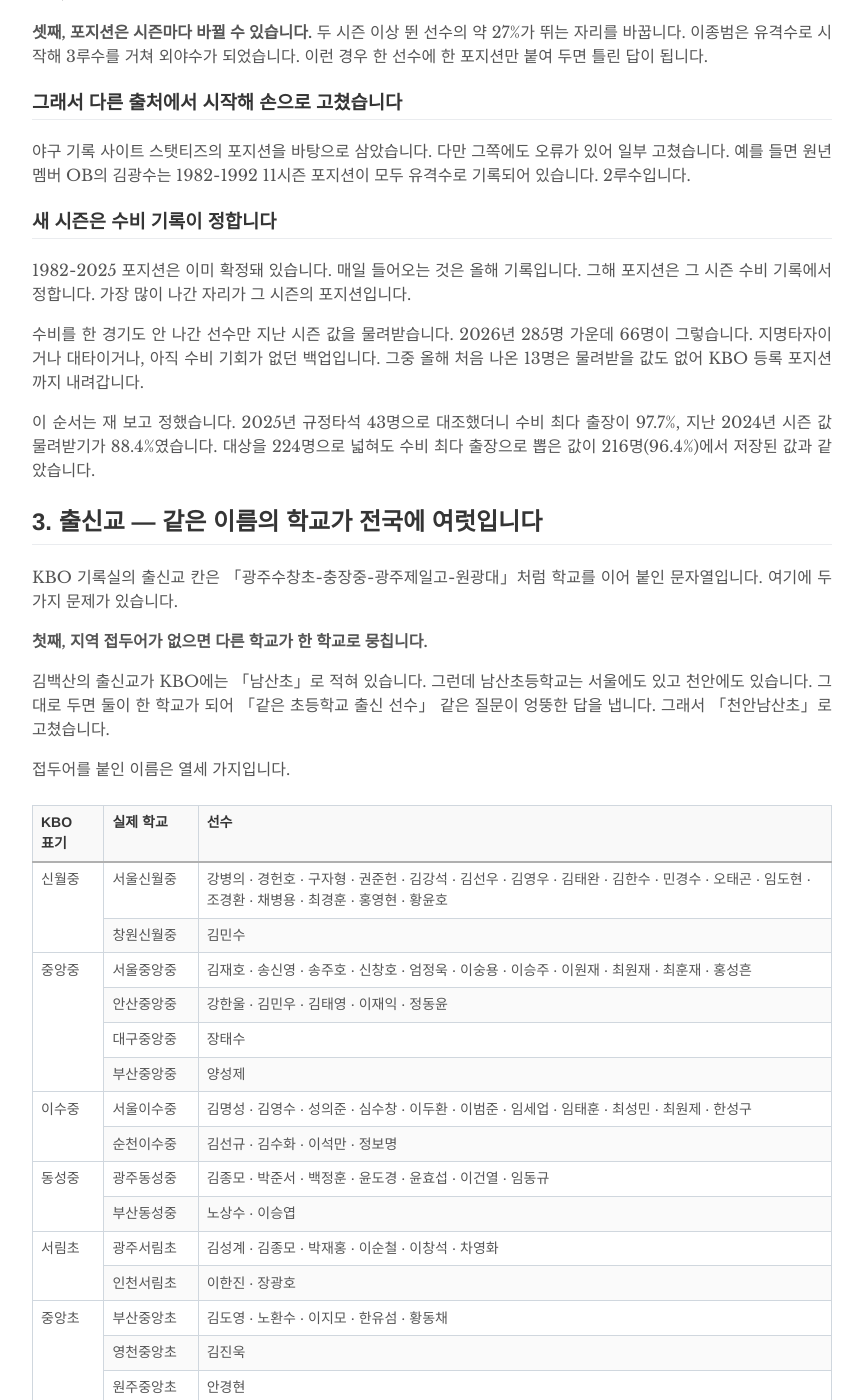
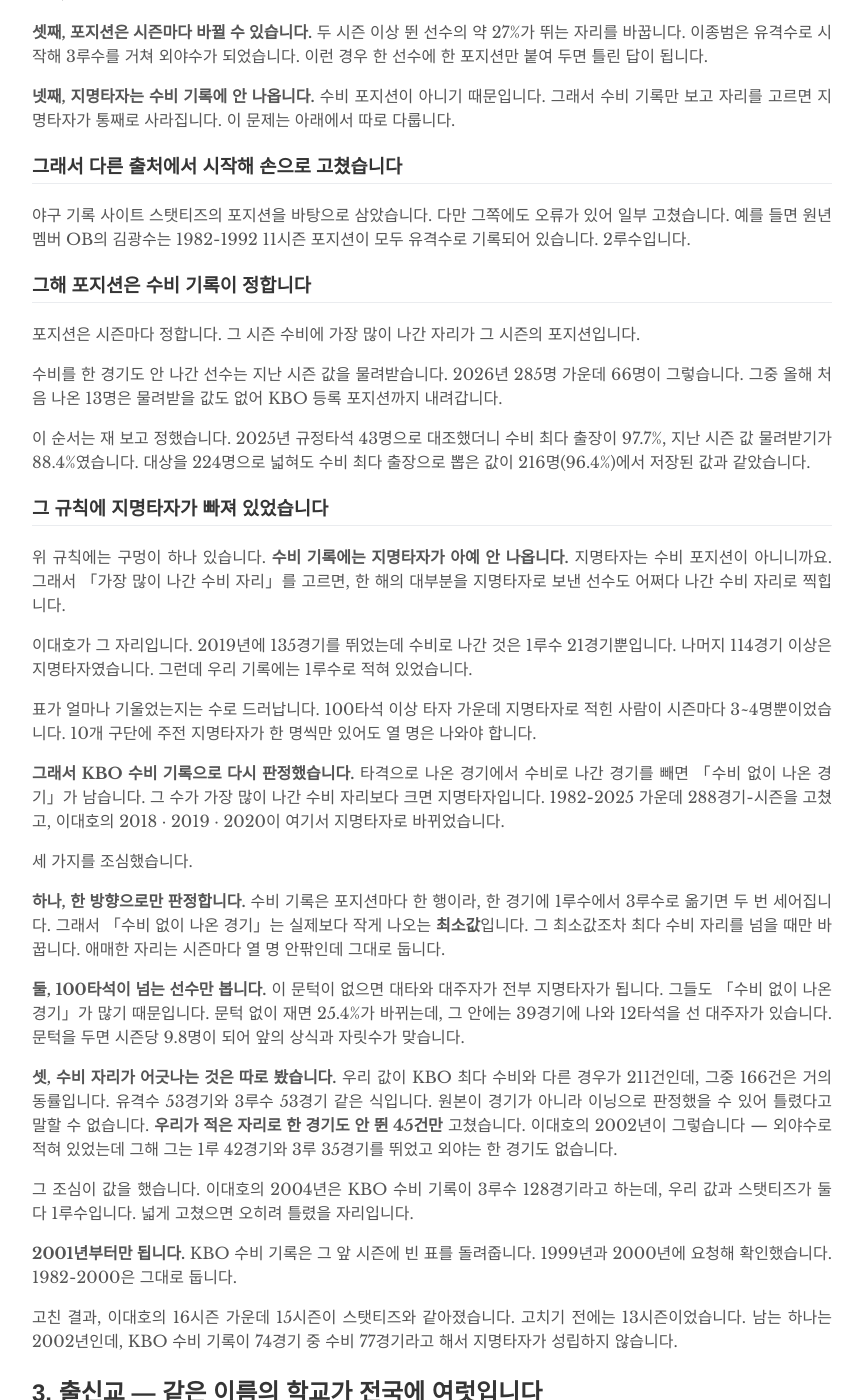
Before and after one commit to sylvakr/baseball-chart-blog, a Jekyll site: the page built from _posts/2026-09-09-draft-position-school.md, in a window 1280 px wide and 1400 px high, scrolled down 2917 px. Shown: the whole window, without its empty margins (208-1071 px from the left). Built offline with Jekyll 4.4.1, drawn with Linux system fonts in a browser that asks for light colours; some of the changed text lies outside the part shown.

Commit message:
vault backup: 2026-09-20 15:32:09

```diff
--- a/_posts/2026-09-09-draft-position-school.md
+++ b/_posts/2026-09-09-draft-position-school.md
@@ -4,7 +4,7 @@ title: "숫자는 KBO 그대로, 글자는 그렇지 않습니다"
 sticky: false
 hidden: false
 ---
-<sub>최종 수정 2026-09-09 20:43 KST</sub>
+<sub>최종 수정 2026-09-20 14:10 KST</sub>
 
 ## 무엇을 다루나
 
@@ -99,17 +99,43 @@ KBO 기록실의 `Draft` 칸은 「24 두산 1라운드 2순위」 같은 문자
 
 **셋째, 포지션은 시즌마다 바뀔 수 있습니다.** 두 시즌 이상 뛴 선수의 약 27%가 뛰는 자리를 바꿉니다. 이종범은 유격수로 시작해 3루수를 거쳐 외야수가 되었습니다. 이런 경우 한 선수에 한 포지션만 붙여 두면 틀린 답이 됩니다.
 
+**넷째, 지명타자는 수비 기록에 안 나옵니다.** 수비 포지션이 아니기 때문입니다. 그래서 수비 기록만 보고 자리를 고르면 지명타자가 통째로 사라집니다. 이 문제는 아래에서 따로 다룹니다.
+
 ### 그래서 다른 출처에서 시작해 손으로 고쳤습니다
 
 야구 기록 사이트 스탯티즈의 포지션을 바탕으로 삼았습니다. 다만 그쪽에도 오류가 있어 일부 고쳤습니다. 예를 들면 원년 멤버 OB의 김광수는 1982-1992 11시즌 포지션이 모두 유격수로 기록되어 있습니다. 2루수입니다.
 
-### 새 시즌은 수비 기록이 정합니다
+### 그해 포지션은 수비 기록이 정합니다
 
-1982-2025 포지션은 이미 확정돼 있습니다. 매일 들어오는 것은 올해 기록입니다. 그해 포지션은 그 시즌 수비 기록에서 정합니다. 가장 많이 나간 자리가 그 시즌의 포지션입니다.
+포지션은 시즌마다 정합니다. 그 시즌 수비에 가장 많이 나간 자리가 그 시즌의 포지션입니다.
 
-수비를 한 경기도 안 나간 선수만 지난 시즌 값을 물려받습니다. 2026년 285명 가운데 66명이 그렇습니다. 지명타자이거나 대타이거나, 아직 수비 기회가 없던 백업입니다. 그중 올해 처음 나온 13명은 물려받을 값도 없어 KBO 등록 포지션까지 내려갑니다.
+수비를 한 경기도 안 나간 선수는 지난 시즌 값을 물려받습니다. 2026년 285명 가운데 66명이 그렇습니다. 그중 올해 처음 나온 13명은 물려받을 값도 없어 KBO 등록 포지션까지 내려갑니다.
 
-이 순서는 재 보고 정했습니다. 2025년 규정타석 43명으로 대조했더니 수비 최다 출장이 97.7%, 지난 2024년 시즌 값 물려받기가 88.4%였습니다. 대상을 224명으로 넓혀도 수비 최다 출장으로 뽑은 값이 216명(96.4%)에서 저장된 값과 같았습니다.
+이 순서는 재 보고 정했습니다. 2025년 규정타석 43명으로 대조했더니 수비 최다 출장이 97.7%, 지난 시즌 값 물려받기가 88.4%였습니다. 대상을 224명으로 넓혀도 수비 최다 출장으로 뽑은 값이 216명(96.4%)에서 저장된 값과 같았습니다.
+
+### 그 규칙에 지명타자가 빠져 있었습니다
+
+위 규칙에는 구멍이 하나 있습니다. **수비 기록에는 지명타자가 아예 안 나옵니다.** 지명타자는 수비 포지션이 아니니까요. 그래서 「가장 많이 나간 수비 자리」를 고르면, 한 해의 대부분을 지명타자로 보낸 선수도 어쩌다 나간 수비 자리로 찍힙니다.
+
+이대호가 그 자리입니다. 2019년에 135경기를 뛰었는데 수비로 나간 것은 1루수 21경기뿐입니다. 나머지 114경기 이상은 지명타자였습니다. 그런데 우리 기록에는 1루수로 적혀 있었습니다.
+
+표가 얼마나 기울었는지는 수로 드러납니다. 100타석 이상 타자 가운데 지명타자로 적힌 사람이 시즌마다 3~4명뿐이었습니다. 10개 구단에 주전 지명타자가 한 명씩만 있어도 열 명은 나와야 합니다.
+
+**그래서 KBO 수비 기록으로 다시 판정했습니다.** 타격으로 나온 경기에서 수비로 나간 경기를 빼면 「수비 없이 나온 경기」가 남습니다. 그 수가 가장 많이 나간 수비 자리보다 크면 지명타자입니다. 1982-2025 가운데 288경기-시즌을 고쳤고, 이대호의 2018 · 2019 · 2020이 여기서 지명타자로 바뀌었습니다.
+
+세 가지를 조심했습니다.
+
+**하나, 한 방향으로만 판정합니다.** 수비 기록은 포지션마다 한 행이라, 한 경기에 1루수에서 3루수로 옮기면 두 번 세어집니다. 그래서 「수비 없이 나온 경기」는 실제보다 작게 나오는 **최소값**입니다. 그 최소값조차 최다 수비 자리를 넘을 때만 바꿉니다. 애매한 자리는 시즌마다 열 명 안팎인데 그대로 둡니다.
+
+**둘, 100타석이 넘는 선수만 봅니다.** 이 문턱이 없으면 대타와 대주자가 전부 지명타자가 됩니다. 그들도 「수비 없이 나온 경기」가 많기 때문입니다. 문턱 없이 재면 25.4%가 바뀌는데, 그 안에는 39경기에 나와 12타석을 선 대주자가 있습니다. 문턱을 두면 시즌당 9.8명이 되어 앞의 상식과 자릿수가 맞습니다.
+
+**셋, 수비 자리가 어긋나는 것은 따로 봤습니다.** 우리 값이 KBO 최다 수비와 다른 경우가 211건인데, 그중 166건은 거의 동률입니다. 유격수 53경기와 3루수 53경기 같은 식입니다. 원본이 경기가 아니라 이닝으로 판정했을 수 있어 틀렸다고 말할 수 없습니다. **우리가 적은 자리로 한 경기도 안 뛴 45건만** 고쳤습니다. 이대호의 2002년이 그렇습니다 — 외야수로 적혀 있었는데 그해 그는 1루 42경기와 3루 35경기를 뛰었고 외야는 한 경기도 없습니다.
+
+그 조심이 값을 했습니다. 이대호의 2004년은 KBO 수비 기록이 3루수 128경기라고 하는데, 우리 값과 스탯티즈가 둘 다 1루수입니다. 넓게 고쳤으면 오히려 틀렸을 자리입니다.
+
+**2001년부터만 됩니다.** KBO 수비 기록은 그 앞 시즌에 빈 표를 돌려줍니다. 1999년과 2000년에 요청해 확인했습니다. 1982-2000은 그대로 둡니다.
+
+고친 결과, 이대호의 16시즌 가운데 15시즌이 스탯티즈와 같아졌습니다. 고치기 전에는 13시즌이었습니다. 남는 하나는 2002년인데, KBO 수비 기록이 74경기 중 수비 77경기라고 해서 지명타자가 성립하지 않습니다.
 
 ## 3. 출신교 — 같은 이름의 학교가 전국에 여럿입니다
 
@@ -210,7 +236,7 @@ KBO 기록실의 출신교 칸은 「광주수창초-충장중-광주제일고-
 |---|---|---|
 |성적 (홈런 · 타점 · 이닝 등)|**그대로**|44시즌 전수 비교로 확인|
 |드래프트|아니오|옛 시즌이 비어 있고 라운드 정보가 없거나 틀렸다|
-|포지션|아니오|내야를 나누지 않고, 은퇴 선수는 정보가 없고, 시즌마다 바뀐다|
+|포지션|아니오|내야를 나누지 않고, 은퇴 선수는 정보가 없고, 시즌마다 바뀌고, 지명타자가 수비 기록에 없다|
 |출신교|대체로|같은 이름의 학교가 여럿, 줄여 적힌 이름, 오타|
 
 세 칸을 손댄 이유는 하나입니다. **그대로 두면 질문이 조용히 틀린 답을 내기 때문입니다.** 빈 칸은 화면에 나타나지 않고 그냥 결과에서 빠집니다. 「내야수」로 뭉쳐 있으면 유격수를 물을 수 없습니다. 「중앙초」가 넷이면 네 학교가 한 학교로 세어집니다.
```
Also changed, not shown: other parts of _posts/2026-09-09-draft-position-school.md (+1 -1 lines).
